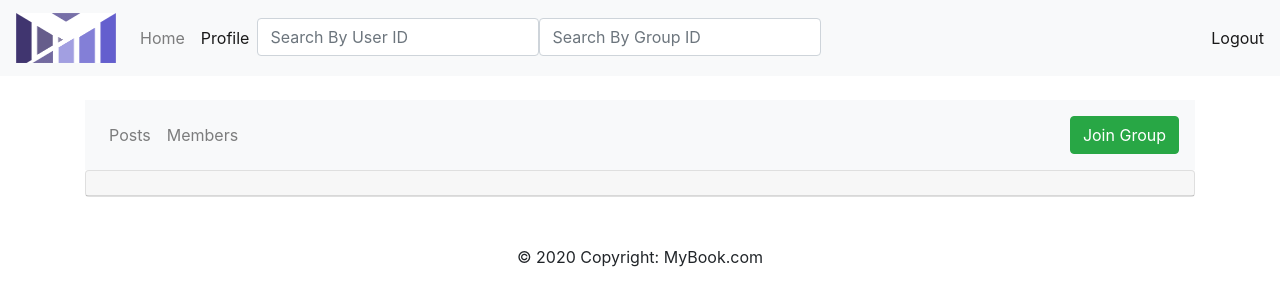
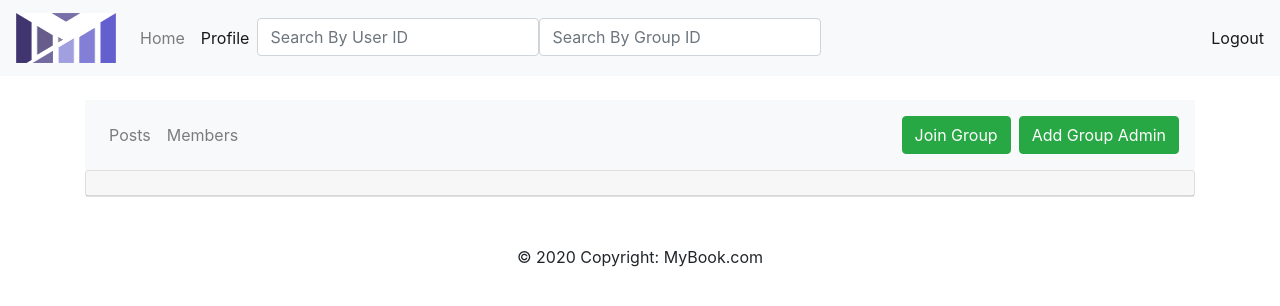
Before and after one commit to kevelcampbell/comp3161FinalProject, a Flask app: template Interface/templates/groups.html in a window 1280 px wide. Shown: the top 306 px of the page. Run offline with Flask 2, Linux system fonts and the light colour scheme; the template is opened without the code that fills it, so the values that code supplies are empty; some libraries are stand-ins or nearby versions.

Commit message:
Group creator can now add an group admin

```diff
--- a/Interface/app.py
+++ b/Interface/app.py
@@ -141,14 +141,16 @@ def groups():
       groupID = request.form['groupID']
       cur = mysql.connection.cursor()
       cur.execute("SELECT * FROM groupmembers WHERE group_id='"+groupID+"'")
-      members = cur.fetchall()
-      if [item for item in members if groupID in item]:
-        error = 'You are already a member'
-        cur.execute("SELECT * FROM groups WHERE group_id='"+groupID+"'")
-        description = cur.fetchone()
-        cur.execute("SELECT group_post, group_name, post_datetime FROM groups INNER JOIN groupposts ON groups.group_id=groupposts.group_id WHERE groups.group_id='"+groupID+"' ORDER BY groupposts.post_datetime DESC")
-        posts = cur.fetchall()
-        return render_template('groups.html', error=error, posts=posts, postResult=postResult, description=description, uid=uid, members=members)
+      member = cur.fetchall()
+      members = [x[0] for x in member]
+      for i in members:
+        if(str(i) == groupID):
+          error = 'You are already a member'
+          cur.execute("SELECT * FROM groups WHERE group_id='"+groupID+"'")
+          description = cur.fetchone()
+          cur.execute("SELECT group_post, group_name, post_datetime FROM groups INNER JOIN groupposts ON groups.group_id=groupposts.group_id WHERE groups.group_id='"+groupID+"' ORDER BY groupposts.post_datetime DESC")
+          posts = cur.fetchall()
+          return render_template('groups.html', error=error, posts=posts, postResult=postResult, description=description, uid=uid, members=members)
       cur.execute("INSERT INTO groupmembers (group_id, user_id, member_status) VALUES ('"+groupID+"', '"+uid+"', '"+status+"')")
       mysql.connection.commit()
       cur.execute("SELECT * FROM groups WHERE group_id='"+groupID+"'")
@@ -162,16 +164,43 @@ def groups():
       newPost = request.form['post']
       groupID = request.form['groupID']
       cur = mysql.connection.cursor()
-      cur.execute("INSERT INTO groupposts (group_id, group_post, post_datetime) VALUES ('"+groupID+"', '"+newPost+"', '"+postDate+"')")
-      mysql.connection.commit()
-      cur.execute("SELECT * FROM groupposts WHERE group_id='"+groupID+"' ORDER BY post_datetime DESC")
+      cur.execute("SELECT user_id FROM groupadmin WHERE group_id='"+groupID+"'")
+      admin = cur.fetchall()
+      admins = [x[0] for x in admin]
+      for i in admins:
+        if(str(i) == uid):
+          cur.execute("INSERT INTO groupposts (group_id, group_post, post_datetime) VALUES ('"+groupID+"', '"+newPost+"', '"+postDate+"')")
+          mysql.connection.commit()
+          cur.execute("SELECT * FROM groupposts WHERE group_id='"+groupID+"' ORDER BY post_datetime DESC")
+          posts = cur.fetchall()
+          cur.execute("SELECT * FROM groups WHERE group_id='"+groupID+"'")
+          description = cur.fetchone()
+          postResult = 'your post has been uploaded.'
+          cur.execute("SELECT * FROM groupmembers WHERE group_id='"+groupID+"'")
+          members = cur.fetchall()
+          return render_template('groups.html', posts=posts, postResult=postResult, description=description, uid=uid, members=members, groupID=groupID)
+      error = 'Not an admin'
+      cur = mysql.connection.cursor()
+      cur.execute("SELECT posts.*, users.user_fname, users.user_lname FROM posts INNER JOIN users ON posts.user_id=users.user_id INNER JOIN friends ON users.user_id=friends.friend_id WHERE friends.user_id='"+uid+"' OR users.user_id='"+uid+"' ORDER BY post_datetime DESC")
       posts = cur.fetchall()
       cur.execute("SELECT * FROM groups WHERE group_id='"+groupID+"'")
       description = cur.fetchone()
-      postResult = 'your post has been uploaded.'
-      cur.execute("SELECT * FROM groupmembers WHERE group_id='"+groupID+"'")
-      members = cur.fetchall()
-      return render_template('groups.html', posts=posts, postResult=postResult, description=description, uid=uid, members=members)
+      cur.execute("SELECT user_fname, user_lname FROM users WHERE user_id='"+uid+"'")
+      name = cur.fetchone()
+      cur.close()
+      return render_template('groups.html', error=error, posts=posts, postResult=postResult, description=description, uid=uid, admin=admin)
+    if 'newAdmin' in request.form:
+      userID = request.form['userID']
+      groupID = request.form['groupID']
+      cur = mysql.connection.cursor()
+      cur.execute("INSERT INTO groupadmin (group_id, user_id) VALUES ('"+groupID+"', '"+userID+"')")
+      mysql.connection.commit()
+      cur.execute("SELECT * FROM groups WHERE group_id='"+groupID+"'")
+      posts = cur.fetchone()
+      cur.execute("SELECT * FROM groups WHERE group_id='"+groupID+"'")
+      description = cur.fetchone()
+      postResult = ('You successfully added '+userID+' as an admin')
+      return render_template('groups.html', groups=groups, uid=uid, postResult=postResult, posts=posts, description=description)
   cur = mysql.connection.cursor()
   cur.execute("SELECT posts.*, users.user_fname, users.user_lname FROM posts INNER JOIN users ON posts.user_id=users.user_id INNER JOIN friends ON users.user_id=friends.friend_id WHERE friends.user_id='"+uid+"' OR users.user_id='"+uid+"' ORDER BY post_datetime DESC")
   posts = cur.fetchall()
@@ -220,7 +249,7 @@ def view_groups():
     mysql.connection.commit()
     cur.execute("SELECT * FROM groups WHERE user_id='"+uid+"' ORDER BY group_id")
     groups = cur.fetchall()
-    postResult = 'You group has been created'
+    postResult = 'Your group has been created'
     return render_template('viewGroups.html', groups=groups, uid=uid, postResult=postResult)
   return render_template('viewGroups.html', groups=groups, uid=uid)
 
--- a/Interface/templates/groups.html
+++ b/Interface/templates/groups.html
@@ -62,6 +62,31 @@
             <input hidden type="text" name="status" value="Member" class="form-control"/>
             <button type="submit" class="btn btn-success" name="addMember">Join Group</button>
           </form>
+        </span>
+        <span class="navbar-text pl-2">
+            <div class="modal fade" id="newAdmin" tabindex="-1" role="dialog" aria-labelledby="add an admin" aria-hidden="true">
+              <div class="modal-dialog modal-dialog-centered" role="document">
+                <div class="modal-content">
+                  <div class="modal-header">
+                    <h5 class="modal-title">Add Group Admin</h5>
+                    <button type="button" class="close" data-dismiss="modal" aria-label="Close">
+                      <span aria-hidden="true">&times;</span>
+                    </button>
+                  </div>
+                  <form method="post">
+                    <div class="modal-body">
+                      <input type="text" name="userID" class="form-control" placeholder="Wrtie the new admin's ID here">
+                      <input hidden type="text" name="groupID" value={{description[0]}} class="form-control"/>
+                    </div>
+                    <div class="modal-footer">
+                      <button type="button" class="btn btn-secondary" data-dismiss="modal">Close</button>
+                      <button type="submit" class="btn btn-primary" name="newAdmin">Add</button>
+                    </div>
+                  </form>
+                </div>
+              </div>
+            </div>
+            <button type="button" class="btn btn-success" data-toggle="modal" data-target="#newAdmin">Add Group Admin</button>
         </span>
       </div>
     </nav>
```
